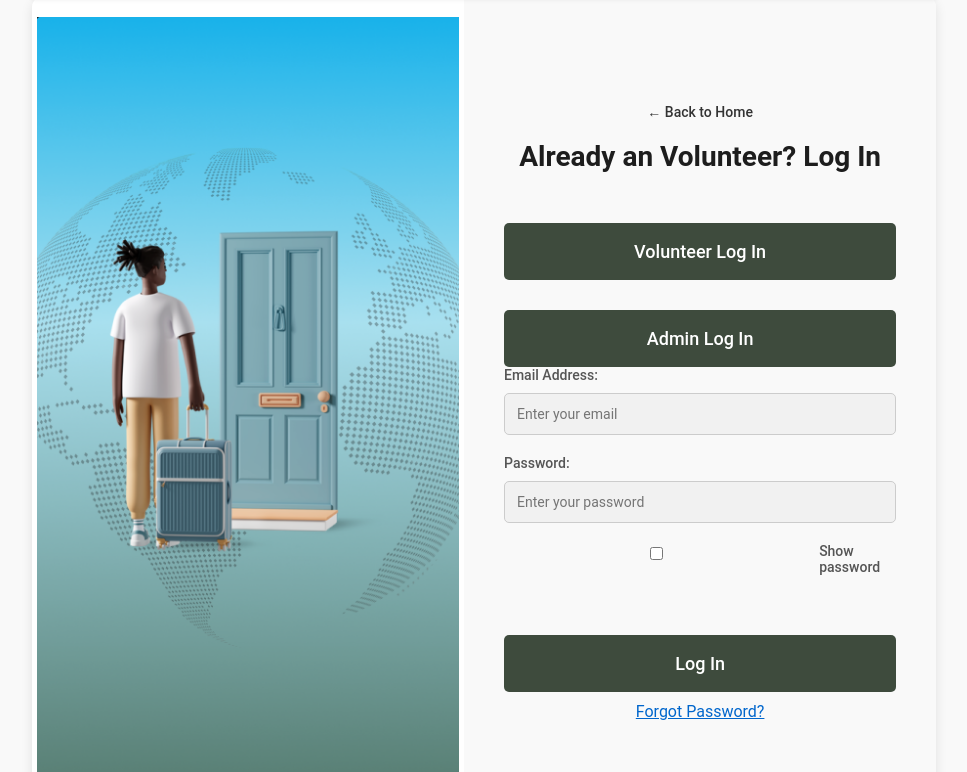
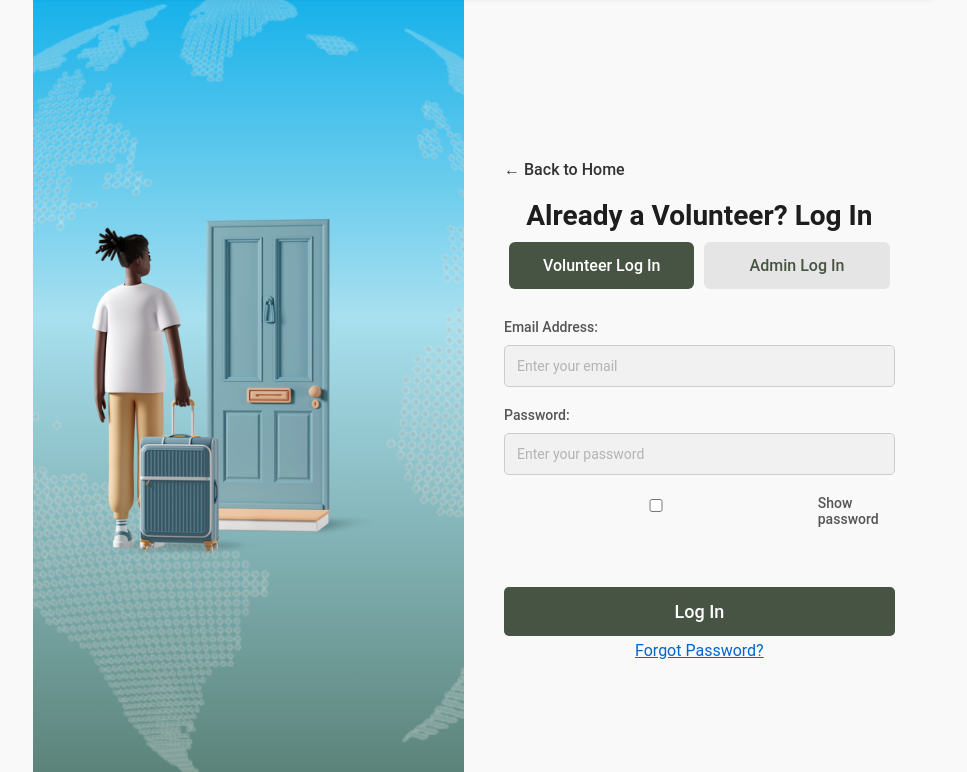
Before and after one commit to antraphtec/4353_Project, a React app: page /login in a window 1280 px wide. Shown: the part 143-915 px from the top of the page, without its empty margins (156-1123 px from the left). Built offline with nearby package versions, Linux system fonts and the light colour scheme.

Commit message:
forgot password and forgot adminID modal added

```diff
--- a/package.json
+++ b/package.json
@@ -5,7 +5,8 @@
   "dependencies": {
     "@emotion/react": "^11.13.3",
     "@emotion/styled": "^11.13.0",
-    "@mui/material": "^6.1.0",
+    "@mui/icons-material": "^6.1.1",
+    "@mui/material": "^6.1.1",
     "@testing-library/jest-dom": "^5.17.0",
     "@testing-library/react": "^13.4.0",
     "@testing-library/user-event": "^13.5.0",
--- a/src/components/login/Login.css
+++ b/src/components/login/Login.css
@@ -1,31 +1,34 @@
+/* Container for the login page */
 .login-page-container {
     display: flex;
-    justify-content: center;
-    align-items: stretch;
-    max-width: 1200px;
+    height: 100vh;
     width: 100%;
-    height: 100vh;
-    margin: 0 auto;
-    background-color: #fff;
-    border-radius: 10px;
-    overflow: hidden;
-    box-shadow: 0px 4px 12px rgba(0, 0, 0, 0.1);
+    font-family: 'Arial', sans-serif;
+    margin: 0;
+    padding: 0;
   }
 
+  /* Left image section with shared background (world + gradient) */
 .login-left {
     flex: 1;
-    background-color: #ffffff;
+    background:
+        url('/public/images/world.png') center no-repeat,
+        linear-gradient(180deg, #15B1EA 0%, #A8E0EF 40%, #577E73 100%);
+    background-size: cover; /* Make the background image cover the full left section */
     display: flex;
+    justify-content: center;
     align-items: center;
-    justify-content: center;
     padding: 20px;
+    overflow: hidden; /* Ensure images stay within this section */
     }
 
+    /* Adjust the image position based on admin or volunteer */
     .login-left img {
-    max-width: 120%;
-    height: 100%;
+    max-width: 80%;
+    height: auto;
     }
 
+  /* Right form container */
   .login-right {
     flex: 1;
     padding: 60px 40px;
@@ -35,19 +38,58 @@
     background-color: #f9f9f9;
   }
 
-h2 {
+  /* Back to Home button */
+  .back-link {
+    text-align: left;
+    margin-bottom: 20px;
+    font-size: 16px;
+    color: #333;
+    cursor: pointer;
+    background: none;
+    border: none;
+    padding: 0;
+    text-decoration: none;
+  }
+
+  .back-link:hover {
+    color: #0066cc;
+    text-decoration: underline;
+  }
+
+  /* Form title */
+  .login-right h2 {
     font-size: 28px;
     color: #1d1d1d;
+    text-align: center;
     margin-bottom: 10px;
-    text-align: center;
   }
 
-label {
-    font-size: 14px;
-    color: #333;
-    margin-bottom: 5px;
+  /* Login toggle (Volunteer/Admin buttons) */
+  .login-toggle {
+    display: flex;
+    justify-content: space-between;
+    margin-bottom: 30px;
   }
 
+  .login-toggle button {
+    flex: 1;
+    padding: 14px;
+    margin: 0 5px;
+    cursor: pointer;
+    background-color: #e5e5e5;
+    color: #475443;
+    border: none;
+    border-radius: 6px;
+    font-size: 16px;
+    font-weight: 500;
+  }
+
+  .login-toggle button.active {
+    background-color: #475443;
+    color: white;
+  }
+
+  /* Input fields styling */
   input {
     width: 100%;
     padding: 12px;
@@ -58,39 +100,12 @@ input {
     background-color: #f1f1f1;
   }
 
-button {
-    width: 100%;
-    padding: 14px;
-    background-color: #3e4b3d;
-    color: white;
-    border: none;
-    border-radius: 5px;
-    font-size: 18px;
-    cursor: pointer;
-    transition: background-color 0.3s ease;
+  input::placeholder {
+    color: #b3b3b3;
+    font-size: 14px;
   }
 
-button:hover {
-    background-color: #2f392d;
-}
-
-.back-link {
-    font-size: 14px;
-    color: #333;
-    margin-bottom: 20px;
-    display: inline-block;
-    background: none;
-    border: none;
-    cursor: pointer;
-    text-decoration: none;
-    padding: 0;
-}
-
-.back-link:hover {
-    color: #0066cc;
-    text-decoration: underline;
-}
-
+  /* Show password checkbox */
   .show-password {
     display: flex;
     align-items: center;
@@ -102,20 +117,41 @@ button:hover {
     margin-right: 10px;
   }
 
+  /* Submit button */
+  button[type="submit"] {
+    width: 100%;
+    padding: 14px;
+    background-color: #475443;
+    color: white;
+    border: none;
+    border-radius: 5px;
+    font-size: 18px;
+    cursor: pointer;
+    transition: background-color 0.3s ease;
+  }
+
+  button[type="submit"]:hover {
+    background-color: #3a453a;
+  }
+
+  /* Forgot Password links */
   .forgot-links {
     text-align: center;
-    margin-top: 10px;
+    margin-top: 5px;
   }
 
   .forgot-links a {
+    display: block;
     color: #0066cc;
     text-decoration: underline;
+    margin-bottom: 5px;
   }
 
   .forgot-links a:hover {
     color: #004499;
   }
 
+  /* Responsive adjustments for mobile */
   @media (max-width: 768px) {
     .login-page-container {
       flex-direction: column;
@@ -129,208 +165,17 @@ button:hover {
     .login-right {
       padding: 40px 20px;
     }
+
   }
-
-/*.login-page-container {
-    display: flex;
-    height: 100vh;
-    width: 100vw;
-    font-family: 'Arial', sans-serif;
-    margin: 0;
-    padding: 0;
-    overflow: hidden;
-}
-
-img {
-    width: 100%;
-    max-width: 400px;
-    height: auto;
-}
-
-.login-left {
-    flex: 1;
-    width: 100%;
-    background:
-        url('/public/images/boy.png') center no-repeat,
-        url('/public/images/world.png') center no-repeat,
-        linear-gradient(180deg, #15B1EA 0%, #A8E0EF 40%, #577E73 100%);
-    background-size: 65%, contain, cover;
-<<<<<<< HEAD:src/components/Login.css
-    background-position: center, center, left bottom;
-    display: flex;
-    justify-content: flex-end;
-    align-items: center;
-    padding: 0;
-    margin: 0;
-    width: 100%;
-=======
-    background-position: center, center, left bottom;
-    display: flex;
-    justify-content: flex-end;
-    align-items: center;
-    padding: 0;
-    margin: 0;
->>>>>>> fa6a76305551e945aea101962bd92def76df9a2b:src/components/login/Login.css
-}
-
-.login-right {
-    flex: 1;
-    display: flex;
-    justify-content: center;
-    align-items: center;
-    padding: 0;
-    margin: 0;
-    width: 100%;
-}
-
-.login-box {
-    width: 450px;
-    padding: 60px;
-    background-color: #fff;
-    box-shadow: 0 4px 8px rgba(0, 0, 0, 0.1);
-    border-radius: 10px;
-    display: flex;
-    flex-direction: column;
-}
-
-.back-link {
-    text-align: left;
-    margin-bottom: 20px;
-    font-size: 16px;
-    color: #333;
-    cursor: pointer;
-    background: none;
-    border: none;
-    padding: 0;
-}
-
-.login-box h2 {
-    text-align: center;
-    margin-bottom: 20px;
-    font-size: 24px;
-    font-weight: 600;
-}
-
-.login-toggle {
-    display: flex;
-    justify-content: space-between;
-    margin-bottom: 30px;
-}
-
-.login-toggle button {
-    flex: 1;
-    padding: 16px;
-    margin: 0 10px;
-    cursor: pointer;
-    background-color: #e5e5e5;
-    color: #475443;
-    border: none;
-    border-radius: 6px;
-    font-size: 18px;
-    font-weight: 500;
-}
-
-.login-toggle button.active {
-    background-color: #475443;
-    color: white;
-}
-
-.login-toggle button.disabled {
-    background-color: #e5e5e5;
-    color: #888;
-    cursor: default;
-}
-
-form {
-    display: flex;
-    flex-direction: column;
-    margin-top: 20px;
-    align-items: flex-start;
-}
-
-label {
-    margin-bottom: 10px;
-    font-size: 14px;
-    font-weight: bold;
-}
-
-input {
-    padding: 14px;
-    margin-bottom: 20px;
-    font-size: 16px;
-    border: 1px solid #ccc;
-    border-radius: 6px;
-    width: 100%;
-}
-
-.show-password {
-    display: flex;
-    align-items: center;
-    margin-bottom: 20px;
-    margin-top: -10px;
-    justify-content: flex-start;
-    width: auto;
-}
-
-.show-password input {
-    margin-right: 10px;
-    vertical-align: middle;
-}
-
-.show-password label {
-    font-size: 14px;
-    color: #333;
-    white-space: nowrap;
-    vertical-align: middle;
-}
-
-button[type="submit"] {
-    padding: 15px;
-    background-color: #475443;
-    color: white;
-    font-size: 18px;
-    border: none;
-    cursor: pointer;
-    border-radius: 8px;
-    font-weight: bold;
-    margin-top: 10px;
-}
-
-.login-box a {
-    text-align: center;
-    margin-top: 20px;
+  .forgot-links a {
     color: #0066cc;
-    font-size: 14px;
-    text-decoration: underline;
-}
-
-.login-box a:hover {
-    color: #333;
-}
-
-input::placeholder {
-    color: #b3b3b3;
-    font-size: 14px;
-}
-
-a:hover {
-    color: #004499;
-}
-
-.forgot-links {
-    text-align: center;
-    margin-top: 5px;
-}
-
-.forgot-links a {
-    display: block;
-    margin-bottom: 1px;
-    color: #0066cc;
-    font-size: 14px;
     text-decoration: underline;
   }
 
   .forgot-links a:hover {
     color: #004499;
   }
-*/
+
+  button {
+    cursor: pointer;
+  }
--- /dev/null
+++ b/src/components/login/login.jsx
@@ -0,0 +1,135 @@
+import React, { useState } from "react";
+import { useNavigate } from "react-router-dom";
+import { Modal, Box, TextField, Button, Typography } from "@mui/material";
+import "./Login.css";
+
+const Login = () => {
+  const [isAdmin, setIsAdmin] = useState(false); // Toggle between Admin and Volunteer
+  const [email, setEmail] = useState('');
+  const [password, setPassword] = useState('');
+  const [adminId, setAdminId] = useState('');
+  const [showPassword, setShowPassword] = useState(false);
+  const [forgotPasswordModal, setForgotPasswordModal] = useState(false); // For modal
+  const [resetEmail, setResetEmail] = useState(""); // Email input for resetting password
+  const navigate = useNavigate();
+
+  const handleSubmit = async (event) => {
+    event.preventDefault();
+
+    const credentials = isAdmin ? { adminId, password } : { email, password };
+
+    try {
+      const response = await fetch('/api/login', {
+        method: 'POST',
+        headers: {
+          'Content-Type': 'application/json',
+        },
+        body: JSON.stringify(credentials),
+      });
+
+      const result = await response.json();
+
+      if (response.ok) {
+        // If login is successful
+        navigate('/dashboard');
+      } else {
+        alert('Login failed: ' + result.message);
+      }
+    } catch (error) {
+      alert('Something went wrong, please try again later.');
+    }
+  };
+
+  const handlePasswordReset = () => {
+    // Handle password reset email submission
+    alert(`Password reset link sent to: ${resetEmail}`);
+    setForgotPasswordModal(false);
+  };
+
+  return (
+    <div className="login-page-container">
+      <div className="login-left">
+        <img src={isAdmin ? "/images/group.png" : "/images/boy.png"} alt={isAdmin ? "Admin Visual" : "Volunteer Visual"} />
+      </div>
+
+      <div className="login-right">
+        <button className="back-link" onClick={() => navigate('/')}>
+          ← Back to Home
+        </button>
+        <h2>{isAdmin ? "Already an Admin? Log In" : "Already a Volunteer? Log In"}</h2>
+        <div className="login-toggle">
+          <button className={!isAdmin ? "active" : ""} onClick={() => setIsAdmin(false)}>Volunteer Log In</button>
+          <button className={isAdmin ? "active" : ""} onClick={() => setIsAdmin(true)}>Admin Log In</button>
+        </div>
+
+        <form onSubmit={handleSubmit}>
+          {isAdmin ? (
+            <>
+              <label>Admin ID:</label>
+              <input type="text" value={adminId} onChange={(e) => setAdminId(e.target.value)} placeholder="Enter your Admin ID" required />
+            </>
+          ) : (
+            <>
+              <label>Email Address:</label>
+              <input type="email" value={email} onChange={(e) => setEmail(e.target.value)} placeholder="Enter your email" required />
+            </>
+          )}
+          <label>Password:</label>
+          <input type={showPassword ? "text" : "password"} value={password} onChange={(e) => setPassword(e.target.value)} placeholder="Enter your password" required />
+
+          <div className="show-password">
+            <input type="checkbox" checked={showPassword} onChange={() => setShowPassword(!showPassword)} />
+            <label>Show password</label>
+          </div>
+
+          <button type="submit">Log In</button>
+        </form>
+
+        <div className="forgot-links">
+          <a onClick={() => setForgotPasswordModal(true)} style={{ cursor: 'pointer' }}>Forgot Password?</a>
+          {isAdmin && <a href="/forgot-admin-id">Forgot Admin ID?</a>}
+        </div>
+
+        {/* Modal for password reset */}
+        <Modal
+          open={forgotPasswordModal}
+          onClose={() => setForgotPasswordModal(false)}
+          aria-labelledby="modal-modal-title"
+          aria-describedby="modal-modal-description"
+        >
+          <Box sx={{ ...modalStyle }}>
+            <Typography id="modal-modal-title" variant="h6" component="h2">
+              Reset Password
+            </Typography>
+            <TextField
+              fullWidth
+              label="Email Address"
+              type="email"
+              value={resetEmail}
+              onChange={(e) => setResetEmail(e.target.value)}
+              margin="normal"
+            />
+            <Button onClick={handlePasswordReset} variant="contained" fullWidth>
+              Send Reset Link
+            </Button>
+          </Box>
+        </Modal>
+      </div>
+    </div>
+  );
+};
+
+// Modal style
+const modalStyle = {
+  position: 'absolute',
+  top: '50%',
+  left: '50%',
+  transform: 'translate(-50%, -50%)',
+  width: 400,
+  bgcolor: 'background.paper',
+  boxShadow: 24,
+  p: 4,
+  borderRadius: '8px',
+};
+
+export default Login;
--- a/src/components/matching/matching.jsx
+++ b/src/components/matching/matching.jsx
@@ -1,5 +1,6 @@
 // src/components/VolunteerMatchingForm.jsx
-import React, { useState, useEffect } from 'react';
+// import React, { useState, useEffect } from 'react';
+import React, { useState } from 'react';
 import { Select, MenuItem, InputLabel, FormControl, Typography } from '@mui/material';
 import './matchingform.css';
 
--- a/src/index.js
+++ b/src/index.js
@@ -1,10 +1,10 @@
 import React from "react";
 import ReactDOM from "react-dom/client";
-import { BrowserRouter as Router, Routes, Route, useLocation } from "react-router-dom";
+import { BrowserRouter as Router, Routes, Route, } from "react-router-dom";
 import NAVBAR from "./components/NavBar.js";
 import HERO from "./components/hero.js";
 import Footer from "./components/footer.js";
-import Login from "./components/login/Login.js";
+import Login from "./components/login/login.jsx";
 import ProfileManagement from "./components/profileManagement/profileManagementPage.jsx";
 import VolunteerMatching from "./components/matching/matching.jsx";
 import Registration from "./components/registration/registration.js";
--- a/src/components/login/Login.js
+++ b/src/misc/Login.js
@@ -24,7 +24,7 @@ function Login() {
   return (
     <div className="login-page-container">
       <div className="login-left">
-        <img src="/images/boy_full.png" alt="Boy" />
+        {/* <img src="/images/boy_full.png" alt="Boy" /> */}
       </div>
 
       <div className="login-right">
```
Also changed, not shown: public/images/group.png (added), src/misc/EventManagement.html (renamed from src/styles/EventManagement.html), src/misc/LoginModal.css (renamed from src/styles/LoginModal.css), src/misc/registration.html (renamed from src/styles/registration.html), 1 other file. Lines whose indentation alone changed are shown as unchanged.
